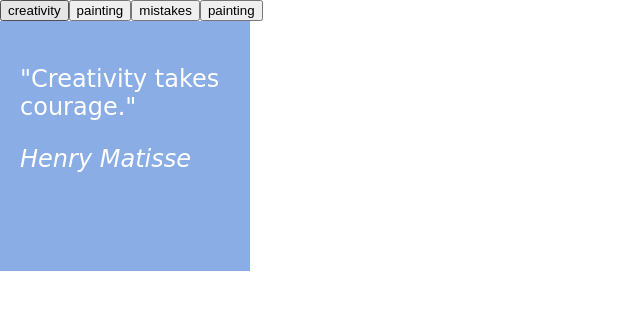
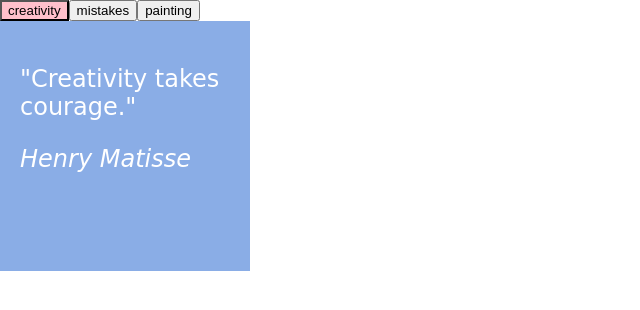
Before and after one commit to kpeakers/Gallery, a plain HTML site: page index.html in a window 1280 px wide. Both pictures are taken after a click on the button "creativity". Shown: the whole page, without its empty margins (0-640 px from the left). Drawn offline with nearby package versions, Linux system fonts and the light colour scheme.

Commit message:
fixed tags and color BG for buttons

```diff
--- a/css/style.css
+++ b/css/style.css
@@ -27,5 +27,5 @@ div > div{
 }
 
 .active {
-    color: pink;
+    background-color: pink;
 }
--- a/js/scripts.js
+++ b/js/scripts.js
@@ -37,11 +37,12 @@ quotes.forEach(function(quote){
     quote.display();
     quote.tags.forEach(function(tag){
         //check to see if tag has been added to taglist
-        if(!tagList.includes(tag))
+        if(!tagList.includes(tag)){
         //if isnt added, add it
         tagList.push(tag);
         //and make a button for it
      $(".buttons").prepend("<button class='filter' id='" + tag + "'>" + tag + "</button>")
+        }
 
     })
 });
@@ -54,8 +55,8 @@ $(".filter").on("click", function(){
     $(".quote").not("." + tag).hide();
     $("." + tag).fadeIn();
 
-    $(".filter").removeClass
-    $(this).addClass(".active");
+    $("active").removeClass
+    $(this).addClass("active");
 
 })
 
```
